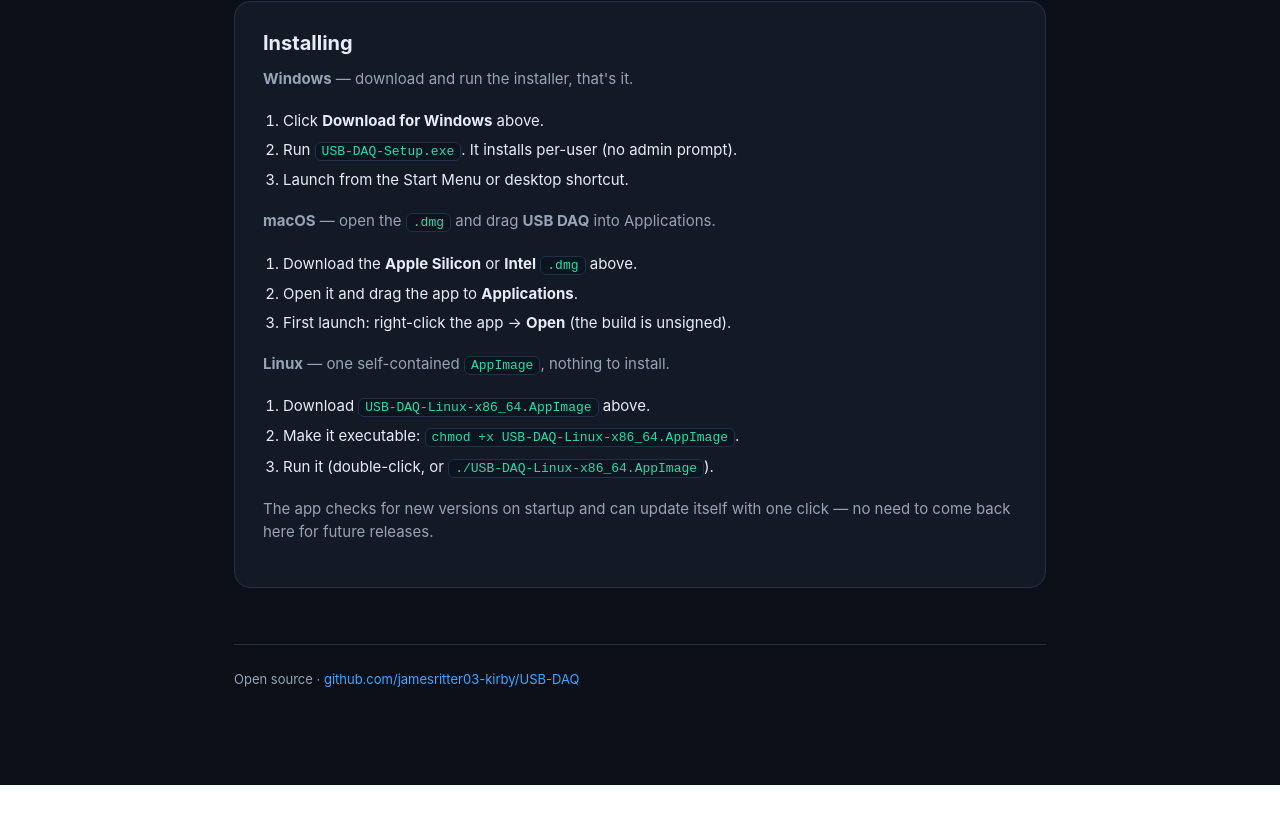
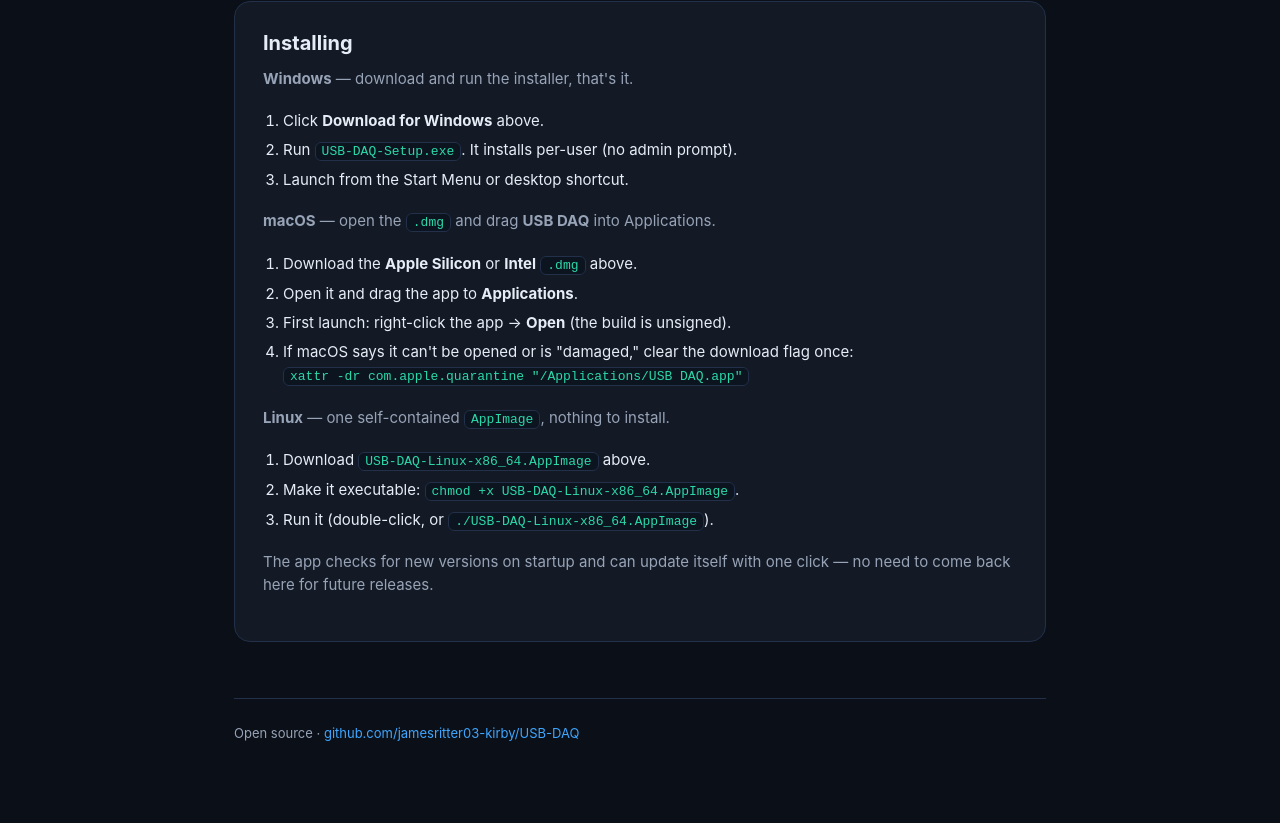
Before and after one commit to jamesritter03-kirby/USB-DAQ, a plain HTML site: page docs/index.html in a window 1280 px wide. Shown: the part 758-1581 px from the top of the page. Before the commit the page ends 1543 px from the top, so only its background shows below. Drawn offline with Linux system fonts and the light colour scheme.

Commit message:
Ad-hoc sign macOS .app so Apple Silicon builds launch (bump 0.2.2)
- codesign --deep --sign - the bundle before packaging the .dmg
- Unsigned arm64 code was blocked by Gatekeeper with no allow option
- Document xattr quarantine-removal fallback on the landing page

```diff
--- a/docs/index.html
+++ b/docs/index.html
@@ -147,6 +147,8 @@
         <li>Download the <strong>Apple Silicon</strong> or <strong>Intel</strong> <code>.dmg</code> above.</li>
         <li>Open it and drag the app to <strong>Applications</strong>.</li>
         <li>First launch: right-click the app &rarr; <strong>Open</strong> (the build is unsigned).</li>
+        <li>If macOS says it can't be opened or is "damaged," clear the download flag once:<br>
+          <code>xattr -dr com.apple.quarantine "/Applications/USB DAQ.app"</code></li>
       </ol>
       <p style="margin-top:18px;"><strong>Linux</strong> — one self-contained <code>AppImage</code>, nothing to install.</p>
       <ol class="steps">
```
Also changed, not shown: 2 other files.
